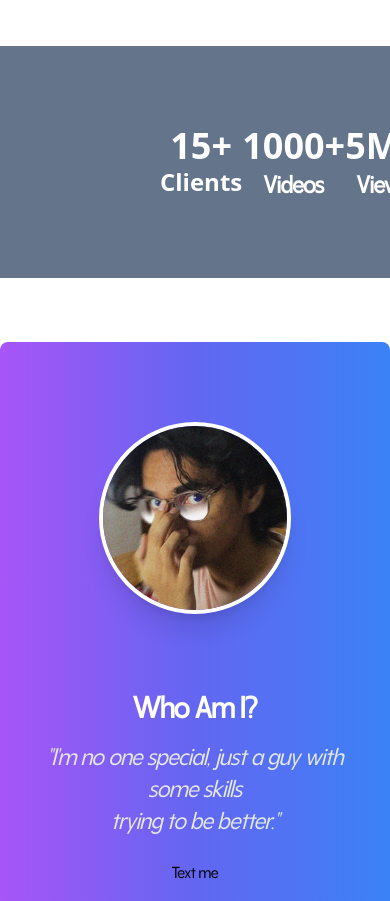
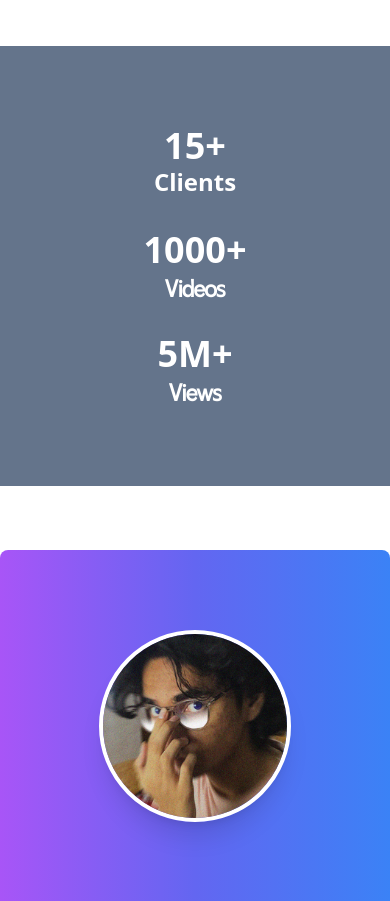
Before and after one commit to superAman07/AnuragAnonymousPortfolio, a React (Create React App) app: page / in a window 390 px wide. Shown: the part 1960-2861 px from the top of the page. Built offline with nearby package versions, Linux system fonts and the light colour scheme.

Commit message:
some adjustmnet

```diff
--- a/src/components/Bar/bar.jsx
+++ b/src/components/Bar/bar.jsx
@@ -37,6 +37,7 @@ export default function StatsBar() {
       }
     };
   }, []);
+
   useEffect(() => {
     if (inView) {
       // Clients Animation (Slow)
@@ -86,18 +87,18 @@ export default function StatsBar() {
   return (
     <section
       id="stats-bar"
-      className=" items-center bg-slate-500 py-20 mt-12 mb-16"
+      className="items-center bg-slate-500 py-20 mt-12 mb-16"
     >
-      <div className="flex justify-between px-40 text-center text-white font-bold text-2xl md:text-3xl">
-        <div className="font-sans">
+      <div className="flex flex-wrap justify-between px-4 md:px-40 text-center text-white font-bold text-2xl md:text-3xl">
+        <div className="font-sans w-full sm:w-1/3 mb-8 sm:mb-0">
           <span className="block text-4xl md:text-5xl">{clientsCount}+</span>
           Clients
         </div>
-        <div>
+        <div className="w-full sm:w-1/3 mb-8 sm:mb-0">
           <span className="block font-sans text-4xl md:text-5xl">{videosCount}+</span>
           Videos
         </div>
-        <div>
+        <div className="w-full sm:w-1/3">
           <span className="block text-4xl font-sans md:text-5xl">{viewsCount}M+</span>
           Views
         </div>
```
